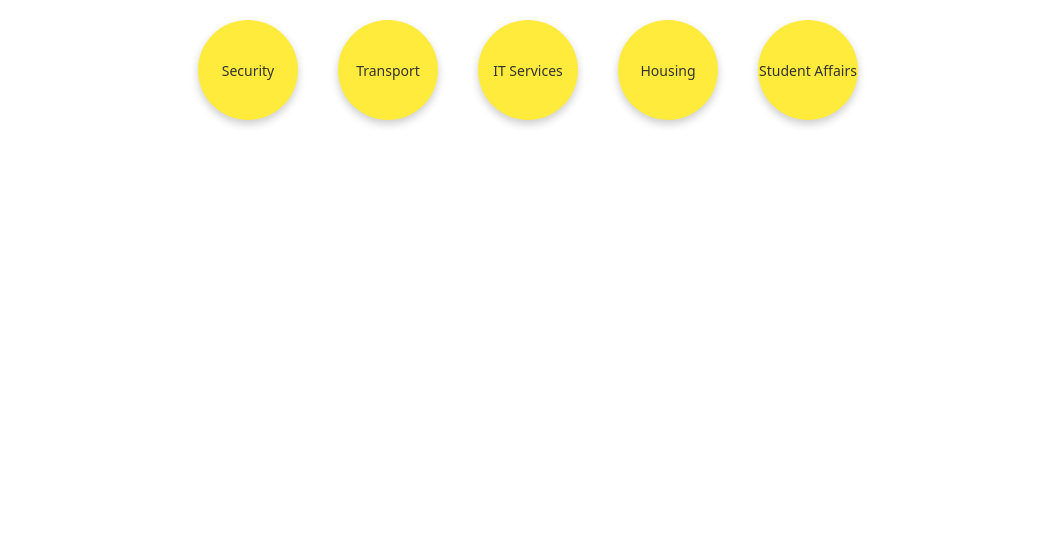
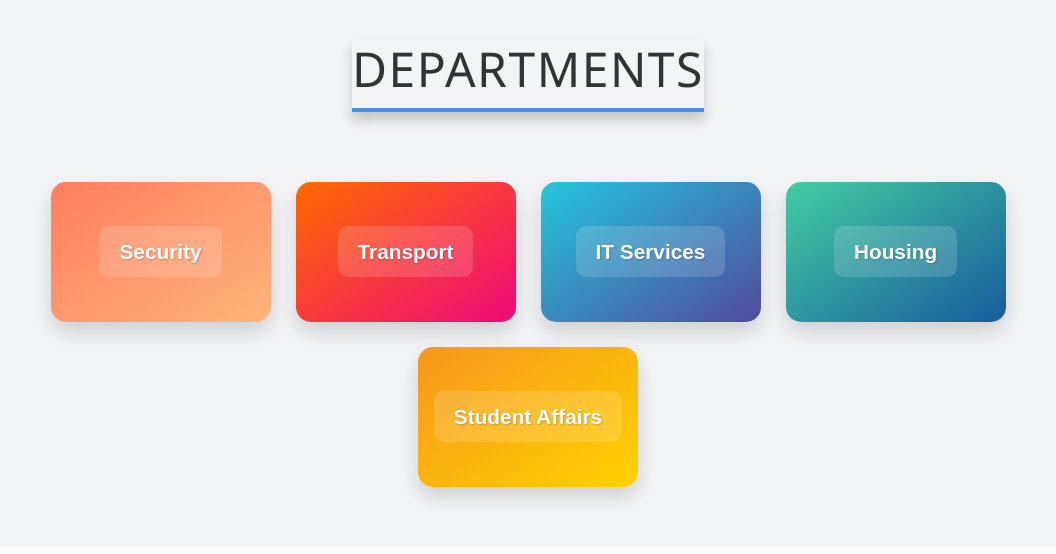
Before and after one commit to ananyabarik2002/GrievenceManagementSystem2024, an Angular app: page /department in a window 1280 px wide. Shown: the top 554 px of the page, without its empty margins (112-1168 px from the left). Built offline with nearby package versions, Linux system fonts and the light colour scheme.

Commit message:
Updated the designing of department dashboard

```diff
--- a/src/app/pages/department/department.component.css
+++ b/src/app/pages/department/department.component.css
@@ -1,21 +1,87 @@
+/* Container and Heading Styling */
+.page-container {
+  text-align: center;
+  padding: 40px;
+  background-color: #f3f4f6;
+}
+
+.page-container h1 {
+  font-size: 3em;
+  color: #333;
+  text-align: center;
+  border-bottom: 4px solid #4a90e2;
+  display: inline-block;
+  padding-bottom: 10px;
+  margin-bottom: 50px;
+  font-family: 'Segoe UI', Tahoma, Geneva, Verdana, sans-serif;
+  box-shadow: 0px 8px 12px rgba(0, 0, 0, 0.2);
+  letter-spacing: 1.5px;
+  text-transform: uppercase;
+}
+
+/* Dashboard Grid Styling */
 .department-dashboard {
   display: flex;
   flex-wrap: wrap;
   justify-content: center;
-  gap: 40px;
+  gap: 25px;
   padding: 20px;
 }
 
-.department-circle {
-  background-color: #ffeb3b;
-  width: 100px;
-  height: 100px;
-  border-radius: 50%;
+/* Department Card Styling */
+.department-card {
+  width: 220px;
+  height: 140px;
   display: flex;
   align-items: center;
   justify-content: center;
-  box-shadow: 0 4px 8px rgba(0, 0, 0, 0.2);
-  text-align: center;
-  font-size: 14px;
-  color: #333;
+  border-radius: 15px;
+  background: linear-gradient(145deg, #6a11cb, #2575fc);
+  box-shadow: 0 10px 20px rgba(0, 0, 0, 0.15);
+  transition: transform 0.3s ease, box-shadow 0.3s ease;
+  cursor: pointer;
+  color: white;
+  font-size: 1.3em;
+  font-weight: 600;
+  font-family: 'Arial', sans-serif;
+  text-shadow: 1px 1px 2px rgba(0, 0, 0, 0.2);
 }
+
+/* Adding color variations and hover effect */
+.department-card:nth-child(1) {
+  background: linear-gradient(145deg, #ff7e5f, #feb47b);
+}
+
+.department-card:nth-child(2) {
+  background: linear-gradient(145deg, #ff6a00, #ee0979);
+}
+
+.department-card:nth-child(3) {
+  background: linear-gradient(145deg, #24c6dc, #514a9d);
+}
+
+.department-card:nth-child(4) {
+  background: linear-gradient(145deg, #43cea2, #185a9d);
+}
+
+.department-card:nth-child(5) {
+  background: linear-gradient(145deg, #f7971e, #ffd200);
+}
+
+/* Hover effects */
+.department-card:hover {
+  transform: scale(1.07);
+  box-shadow: 0 15px 30px rgba(0, 0, 0, 0.25);
+}
+
+.department-card span {
+  background-color: rgba(255, 255, 255, 0.15);
+  padding: 10px 20px;
+  border-radius: 10px;
+  transition: background-color 0.3s ease, color 0.3s ease;
+}
+
+.department-card:hover span {
+  background-color: rgba(255, 255, 255, 0.25);
+  color: #f3f4f6;
+}
--- a/src/app/pages/department/department.component.html
+++ b/src/app/pages/department/department.component.html
@@ -1,5 +1,8 @@
-<div class="department-dashboard">
-  <div *ngFor="let dept of departments" class="department-circle">
-    <span>{{ dept.name }}</span>
+<div class="page-container">
+  <h1 class="department-heading">Departments</h1>
+  <div class="department-dashboard">
+    <div *ngFor="let dept of departments" class="department-card">
+      <span class="department-name">{{ dept.name }}</span>
+    </div>
   </div>
 </div>
```
